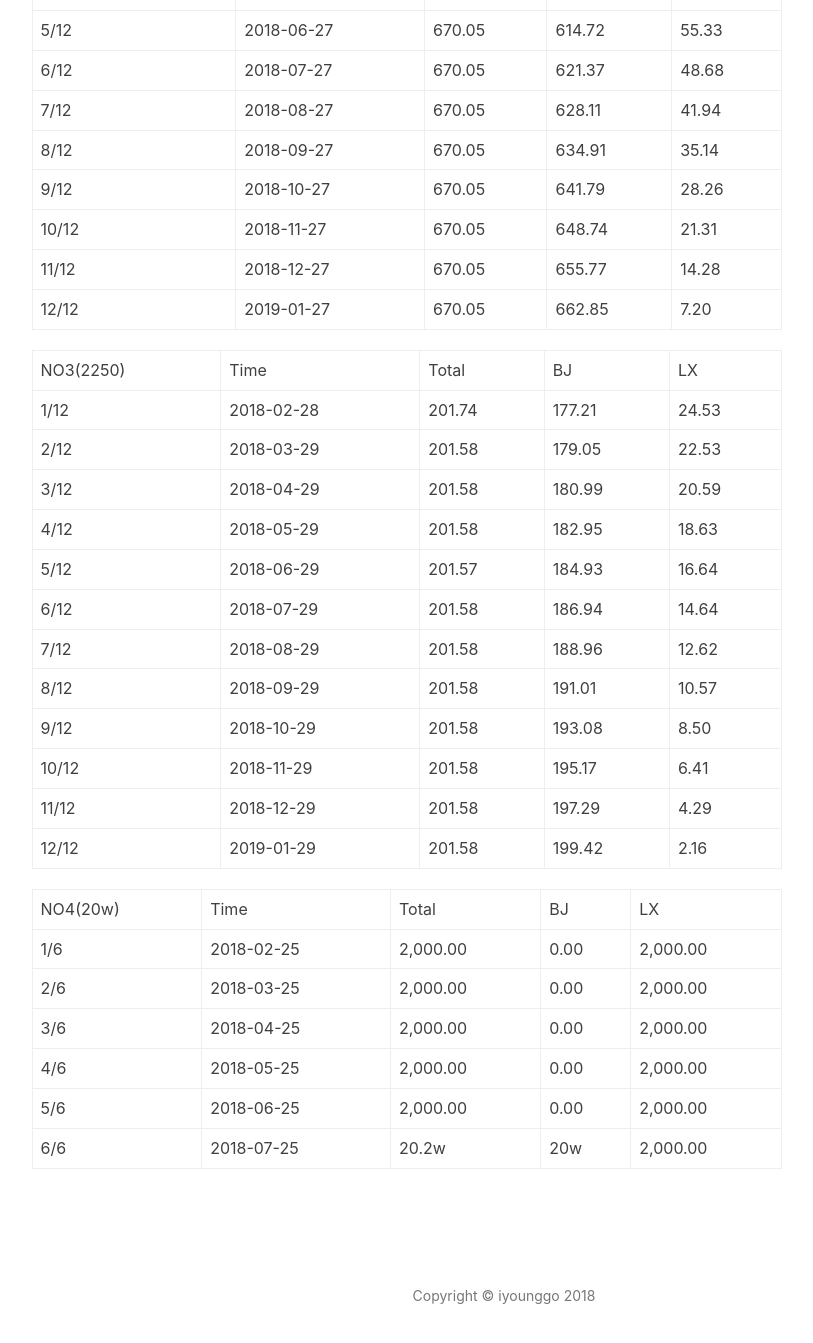
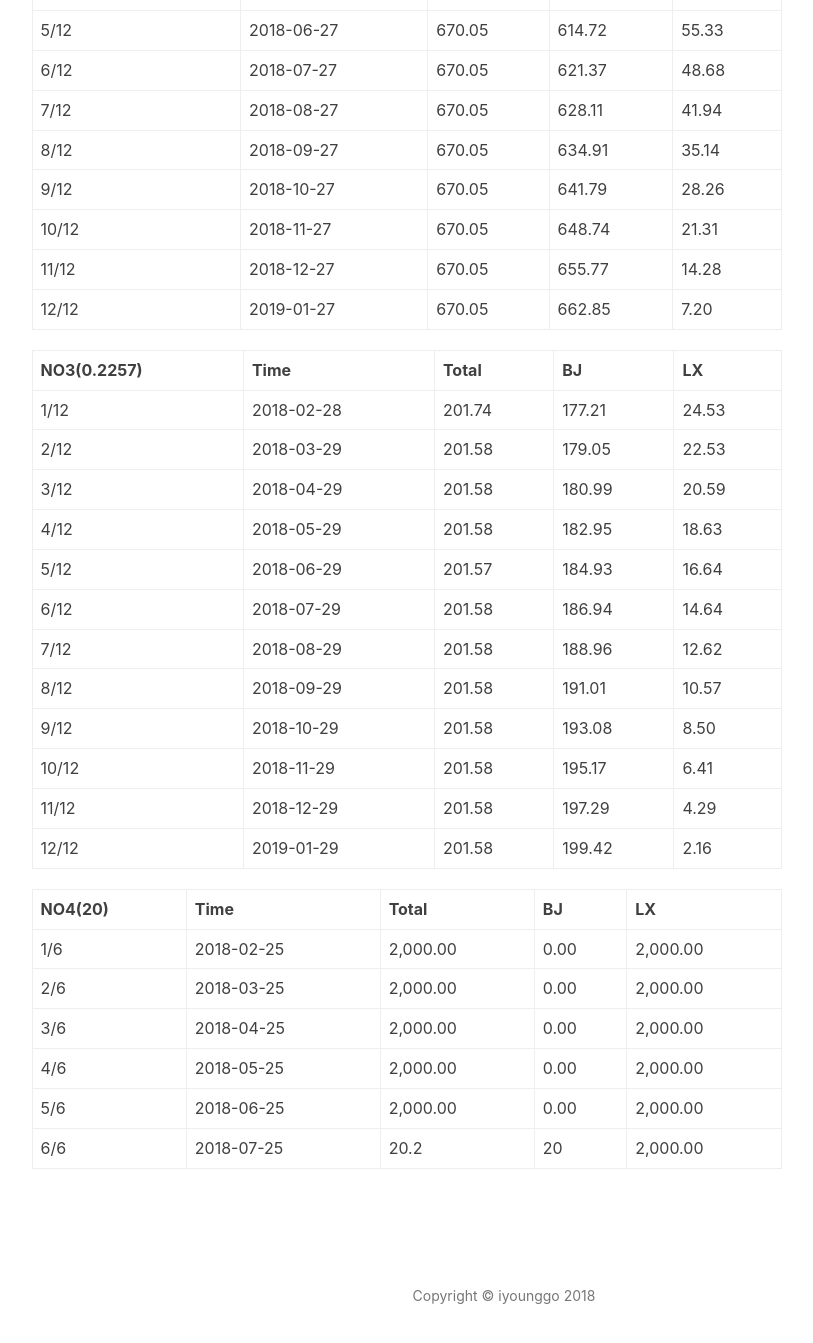
Before and after one commit to iyounggo/iyounggo.github.com, a Jekyll site: the page built from lend.md, in a window 1280 px wide and 1400 px high, scrolled down 1166 px. Shown: the top 1343 px of the window, without its empty margins (136-949 px from the left). Built offline with Jekyll 4.4.1, drawn with Linux system fonts in a browser that asks for light colours; nearby versions of some CDN libraries; comment, search, counter and statistics services are not loaded.

Commit message:
update lend info

```diff
--- a/lend.md
+++ b/lend.md
@@ -20,6 +20,7 @@ description: "debt 2018-01-31"
 | 12/12 	   |2019-01-26  |557.42   |551.45   |5.97
 
 |NO2(0.7502)   |Time        |Total    |BJ		|LX
+|--------------|------------|---------|---------|
 |1/12 		   |2018-02-27	|670.17   |588.84   |81.33
 |2/12 		   |2018-03-27	|670.05   |595.16   |74.89
 |3/12 		   |2018-04-27	|670.05   |601.61   |68.44
@@ -33,7 +34,8 @@ description: "debt 2018-01-31"
 |11/12		   |2018-12-27	|670.05   |655.77   |14.28
 |12/12		   |2019-01-27	|670.05   |662.85   |7.20
 
-|NO3(2250)	   |Time	    |Total	  |BJ 		|LX
+|NO3(0.2257)   |Time	    |Total	  |BJ 		|LX
+|--------------|------------|---------|---------|
 |1/12 		   |2018-02-28	|201.74   |177.21   |24.53
 |2/12 		   |2018-03-29	|201.58   |179.05   |22.53
 |3/12 		   |2018-04-29	|201.58   |180.99   |20.59
@@ -47,10 +49,11 @@ description: "debt 2018-01-31"
 |11/12		   |2018-12-29	|201.58   |197.29   |4.29
 |12/12		   |2019-01-29	|201.58   |199.42   |2.16
 
-|NO4(20w)	   |Time	    |Total	  |BJ 		|LX
+|NO4(20)	   |Time	    |Total	  |BJ 		|LX
+|--------------|------------|---------|---------|
 |1/6 		   |2018-02-25	|2,000.00 |0.00 	|2,000.00
 |2/6 		   |2018-03-25	|2,000.00 |0.00 	|2,000.00
 |3/6 		   |2018-04-25	|2,000.00 |0.00 	|2,000.00
 |4/6 		   |2018-05-25	|2,000.00 |0.00 	|2,000.00
 |5/6 		   |2018-06-25	|2,000.00 |0.00 	|2,000.00
-|6/6 		   |2018-07-25	|20.2w	  |20w		|2,000.00
+|6/6 		   |2018-07-25	|20.2	  |20		|2,000.00
```
